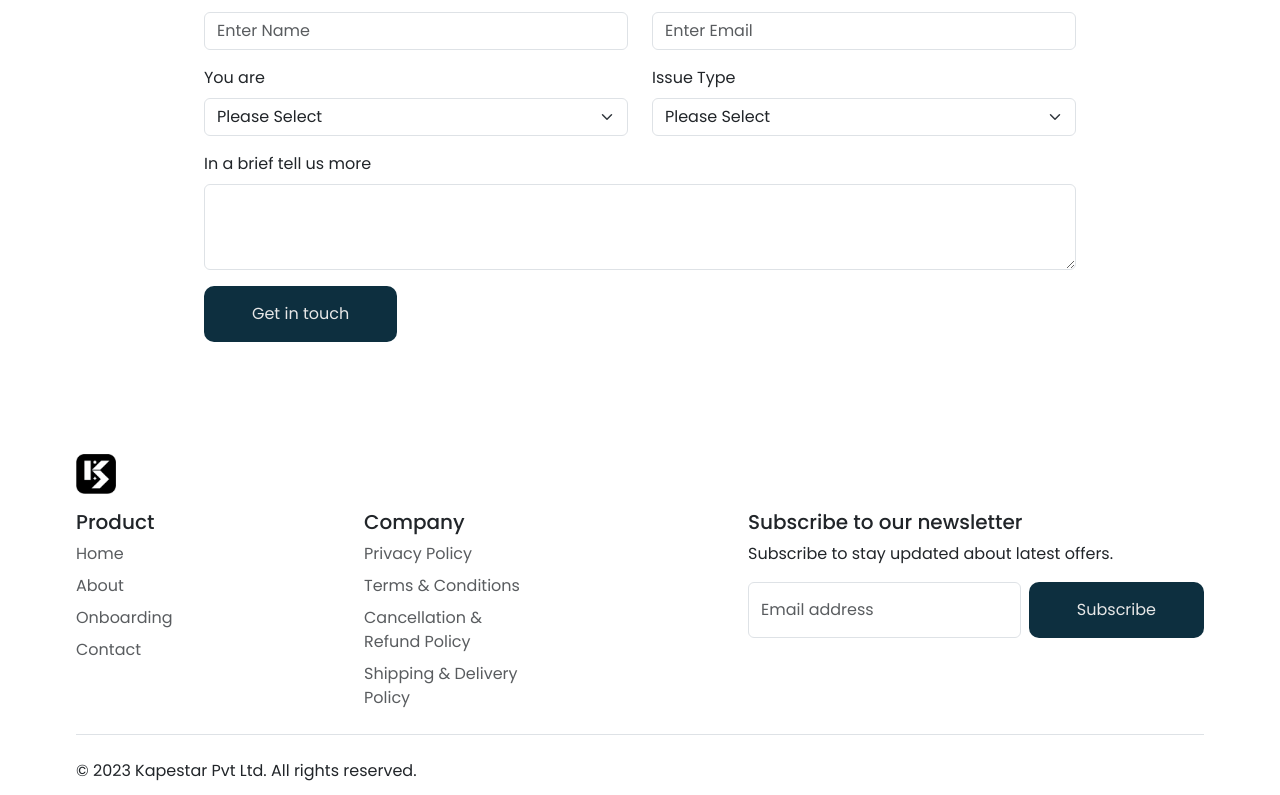
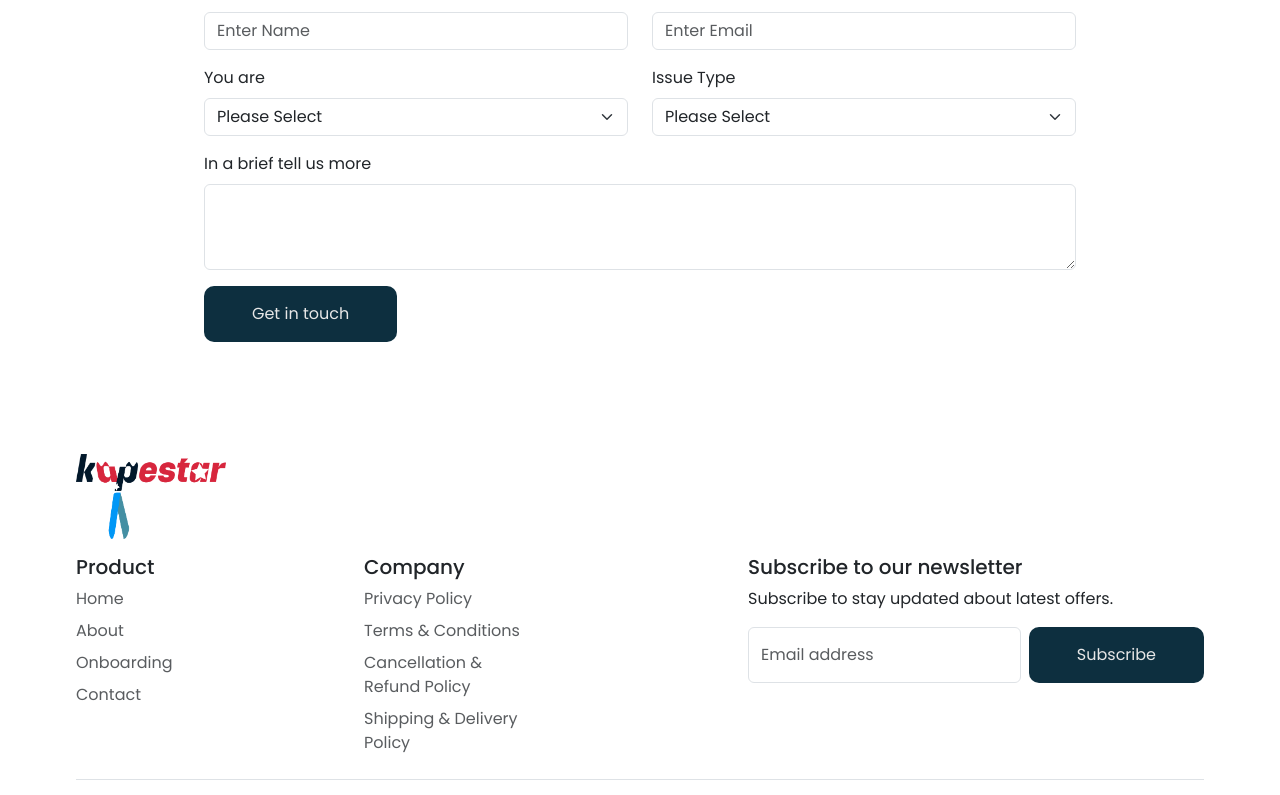
Before and after one commit to XC3000/kapestar-landing-page, a React (Vite) app: page / in a window 1280 px wide. Shown: the part 3000-3795 px from the top of the page. Before the commit the page ends 3750 px from the top, so only its background shows below. Built offline with nearby package versions, Linux system fonts and the light colour scheme; a web font is replaced by a local one.

Commit message:
footer logo updated

```diff
--- a/src/components/Footer/Footer.jsx
+++ b/src/components/Footer/Footer.jsx
@@ -58,8 +58,8 @@ const Footer = () => {
       <footer class="pt-5">
         <img
           className="mb-3"
-          src="/footer.png"
-          width="40px"
+          src="/logo.png"
+          width="150px"
           height="40px"
           alt="kapestar"
         />
```
